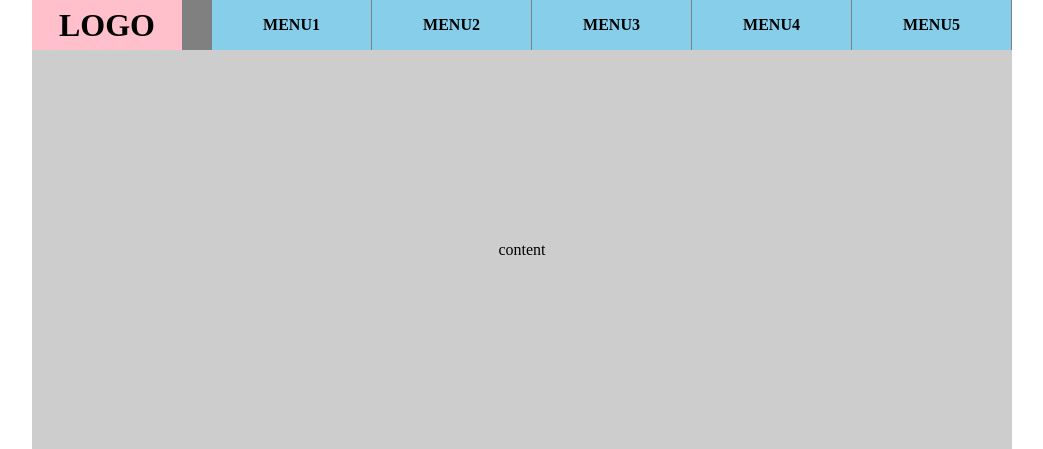
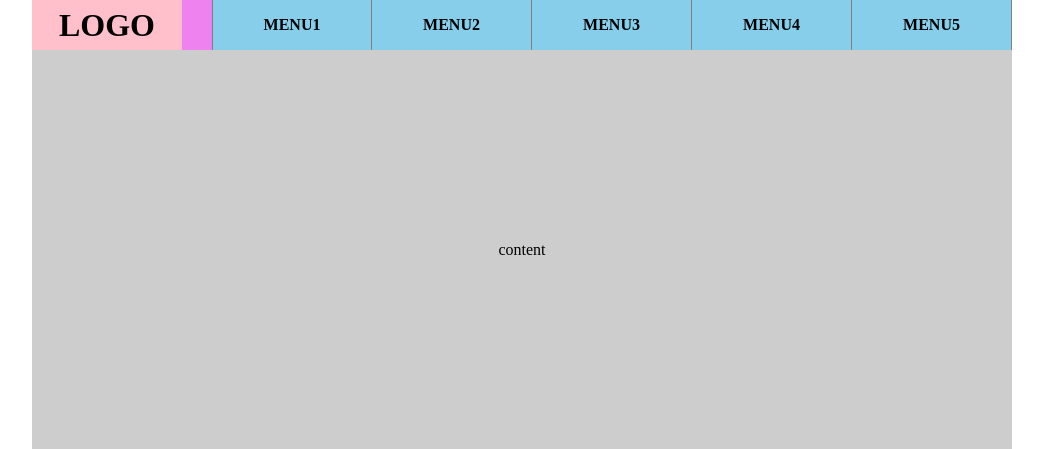
Before and after one commit to minji404/2019_digital_web, a PHP site: page /20190509_layout/layout.html in a window 1280 px wide. Shown: the top 449 px of the page, without its empty margins (118-1161 px from the left). Run offline with PHP 8.4, Linux system fonts and the light colour scheme.

Commit message:
Update style_pos.css

```diff
--- a/20190509_layout/css/style_pos.css
+++ b/20190509_layout/css/style_pos.css
@@ -6,17 +6,17 @@ nav.menu_wrap>ul>li{float:left;}
 nav.menu_wrap>ul>li>a:hover{background-color: blue;color:white;}
 nav.menu_wrap>ul>li>a{width:163.33px;display:block;line-height:45px;text-align:center;font-weight:bold;}
 
-header#header_wrap{width: 980px;height: 50px;margin: 0 auto;background-color:gray;position: relative;}
+header#header_wrap{width: 980px;height: 50px;margin: 0 auto;background-color:violet;position: relative;}
 header#header_wrap>h1{width: 150px;background-color:pink;height: 50px;}
 header#header_wrap>nav.menu_wrapper{width: 800px;background-color:skyblue;height: 50px;position: absolute;right: 0;top: 0;}
 /*header#header_wrap:after{content:"";clear:both;display:block;}*/
 
 header#header_wrap>h1,header#header_wrap>nav.menu_wrapper{line-height:50px;text-align:center;}
-header#header_wrap>nav.menu_wrapper>ul>li{float:left;}
+header#header_wrap>nav.menu_wrapper>ul>li{float:left;width: 160px;}
 /*header#header_wrap>nav.menu_wrapper>ul.menu:after{content:"";clear:both;display:block;}*/
-header#header_wrap>nav.menu_wrapper>ul>li>a{display:block; width: 160px;background-color:skyblue;
+header#header_wrap>nav.menu_wrapper>ul>li>a{display:block; background-color:skyblue;
 border-right:1px solid gray;font-weight:bold;}
-/*#header_wrap>nav.menu_wrapper>ul>li:first-child{border-left:1px solid gray;}*/
+#header_wrap>nav.menu_wrapper>ul>li:first-child{border-left:1px solid gray;}
 header#header_wrap>nav.menu_wrapper>ul>li>a:hover{background-color:blue;color:white; }
 
 /*content*/
```
